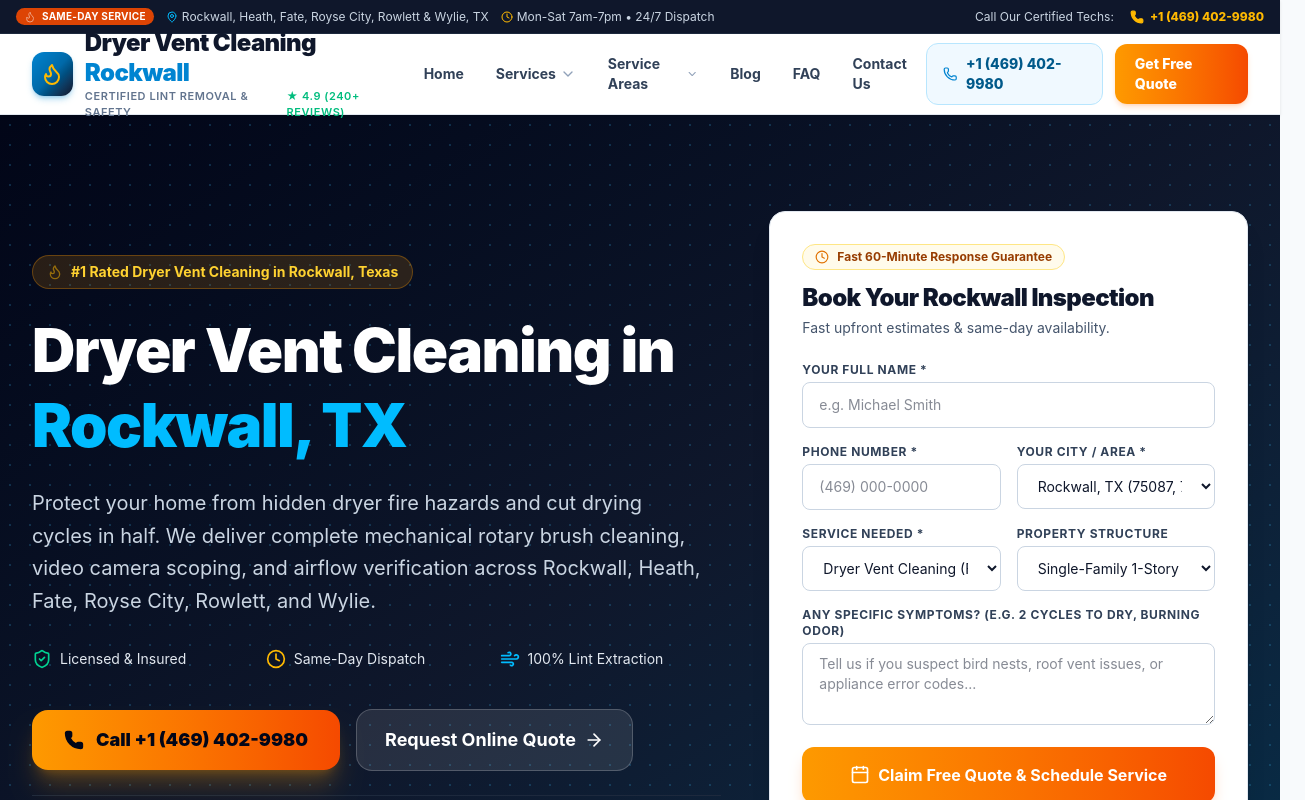
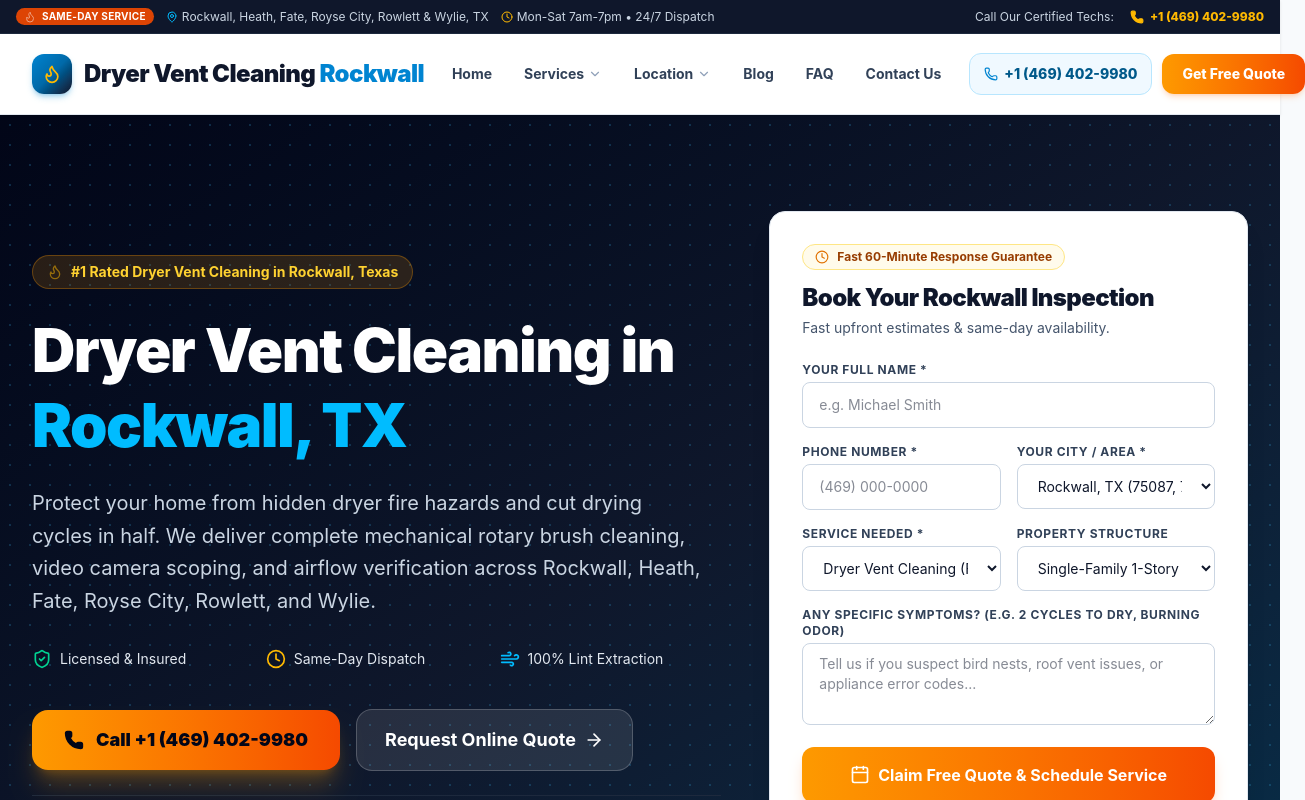
Before and after one commit to frezier-binondo/dryerventcleaningrockwall.site, a Next.js app: page / in a window 1280 px wide. Shown: the top 800 px of the page, 1305 px wide, since content can reach past the window. Built offline with nearby package versions, Linux system fonts and the light colour scheme.

Commit message:
Update navigation: single-line layout, rename Service Areas to Location, remove subtitle under logo

```diff
--- a/components/Header.tsx
+++ b/components/Header.tsx
@@ -2,7 +2,7 @@
 
 import React, { useState } from "react";
 import Link from "next/link";
-import { Phone, ChevronDown, Menu, X, Flame, Shield, MapPin, Clock } from "lucide-react";
+import { Phone, ChevronDown, Menu, X, Flame, MapPin, Clock } from "lucide-react";
 import { COMPANY, SERVICES, LOCATIONS } from "@/lib/data";
 
 export function Header() {
@@ -40,30 +40,24 @@ export function Header() {
         </div>
       </div>
 
-      {/* Main Navigation Bar */}
+      {/* Main Navigation Bar - Guaranteed Single Line Layout */}
       <div className="max-w-7xl mx-auto px-4 sm:px-6 lg:px-8">
-        <div className="flex items-center justify-between h-20">
-          {/* Brand Logo */}
-          <Link href="/" className="flex items-center gap-3 group">
-            <div className="w-11 h-11 rounded-xl bg-gradient-to-br from-sky-600 via-sky-700 to-slate-900 flex items-center justify-center text-white shadow-md shadow-sky-600/30 group-hover:scale-105 transition-transform">
-              <Flame className="w-6 h-6 text-amber-400" />
+        <div className="flex items-center justify-between h-20 gap-4">
+          {/* Brand Logo - Clean Single Line Without Subtitle */}
+          <Link href="/" className="flex items-center gap-3 group shrink-0">
+            <div className="w-10 h-10 rounded-xl bg-gradient-to-br from-sky-600 via-sky-700 to-slate-900 flex items-center justify-center text-white shadow-md shadow-sky-600/30 group-hover:scale-105 transition-transform shrink-0">
+              <Flame className="w-5 h-5 text-amber-400" />
             </div>
-            <div>
-              <div className="text-xl sm:text-2xl font-black text-slate-900 tracking-tight leading-tight group-hover:text-sky-700 transition-colors">
-                Dryer Vent Cleaning <span className="text-sky-600">Rockwall</span>
-              </div>
-              <div className="text-[11px] font-semibold tracking-wider text-slate-500 uppercase flex items-center gap-1">
-                <span>Certified Lint Removal & Safety</span>
-                <span className="text-emerald-500">★ 4.9 (240+ Reviews)</span>
-              </div>
+            <div className="text-lg sm:text-xl lg:text-2xl font-black text-slate-900 tracking-tight leading-none group-hover:text-sky-700 transition-colors whitespace-nowrap">
+              Dryer Vent Cleaning <span className="text-sky-600">Rockwall</span>
             </div>
           </Link>
 
-          {/* Desktop Nav Links */}
-          <nav className="hidden lg:flex items-center gap-1 xl:gap-2">
+          {/* Desktop Nav Links - Single Line */}
+          <nav className="hidden lg:flex items-center gap-1 xl:gap-2 shrink-0">
             <Link
               href="/"
-              className="px-3 py-2 text-sm font-bold text-slate-700 hover:text-sky-600 hover:bg-slate-50 rounded-lg transition-colors"
+              className="px-2.5 xl:px-3 py-2 text-sm font-bold text-slate-700 hover:text-sky-600 hover:bg-slate-50 rounded-lg transition-colors whitespace-nowrap"
             >
               Home
             </Link>
@@ -76,10 +70,10 @@ export function Header() {
             >
               <Link
                 href="/dryer-vent-cleaning-services"
-                className="px-3 py-2 text-sm font-bold text-slate-700 hover:text-sky-600 hover:bg-slate-50 rounded-lg transition-colors flex items-center gap-1"
+                className="px-2.5 xl:px-3 py-2 text-sm font-bold text-slate-700 hover:text-sky-600 hover:bg-slate-50 rounded-lg transition-colors flex items-center gap-1 whitespace-nowrap"
               >
                 <span>Services</span>
-                <ChevronDown className="w-4 h-4 text-slate-400" />
+                <ChevronDown className="w-3.5 h-3.5 text-slate-400" />
               </Link>
 
               {servicesDropdown && (
@@ -109,7 +103,7 @@ export function Header() {
               )}
             </div>
 
-            {/* Locations Dropdown */}
+            {/* Location Dropdown (Renamed from Service Areas) */}
             <div
               className="relative"
               onMouseEnter={() => setLocationsDropdown(true)}
@@ -117,10 +111,10 @@ export function Header() {
             >
               <Link
                 href="/service-areas"
-                className="px-3 py-2 text-sm font-bold text-slate-700 hover:text-sky-600 hover:bg-slate-50 rounded-lg transition-colors flex items-center gap-1"
+                className="px-2.5 xl:px-3 py-2 text-sm font-bold text-slate-700 hover:text-sky-600 hover:bg-slate-50 rounded-lg transition-colors flex items-center gap-1 whitespace-nowrap"
               >
-                <span>Service Areas</span>
-                <ChevronDown className="w-4 h-4 text-slate-400" />
+                <span>Location</span>
+                <ChevronDown className="w-3.5 h-3.5 text-slate-400" />
               </Link>
 
               {locationsDropdown && (
@@ -131,7 +125,7 @@ export function Header() {
                       href="/service-areas"
                       className="text-xs font-bold text-sky-600 hover:underline"
                     >
-                      View All Service Hub →
+                      View All Locations Hub →
                     </Link>
                   </div>
                   {LOCATIONS.map((loc) => (
@@ -150,38 +144,38 @@ export function Header() {
 
             <Link
               href="/blog"
-              className="px-3 py-2 text-sm font-bold text-slate-700 hover:text-sky-600 hover:bg-slate-50 rounded-lg transition-colors"
+              className="px-2.5 xl:px-3 py-2 text-sm font-bold text-slate-700 hover:text-sky-600 hover:bg-slate-50 rounded-lg transition-colors whitespace-nowrap"
             >
               Blog
             </Link>
 
             <Link
               href="/dryer-vent-cleaning-faqs"
-              className="px-3 py-2 text-sm font-bold text-slate-700 hover:text-sky-600 hover:bg-slate-50 rounded-lg transition-colors"
+              className="px-2.5 xl:px-3 py-2 text-sm font-bold text-slate-700 hover:text-sky-600 hover:bg-slate-50 rounded-lg transition-colors whitespace-nowrap"
             >
               FAQ
             </Link>
 
             <Link
               href="/contact"
-              className="px-3 py-2 text-sm font-bold text-slate-700 hover:text-sky-600 hover:bg-slate-50 rounded-lg transition-colors"
+              className="px-2.5 xl:px-3 py-2 text-sm font-bold text-slate-700 hover:text-sky-600 hover:bg-slate-50 rounded-lg transition-colors whitespace-nowrap"
             >
               Contact Us
             </Link>
           </nav>
 
-          {/* Right Action Buttons */}
-          <div className="hidden sm:flex items-center gap-3">
+          {/* Right Action Buttons - Single Line & Compact */}
+          <div className="hidden sm:flex items-center gap-2.5 shrink-0">
             <a
               href={`tel:${COMPANY.phone}`}
-              className="px-4 py-2.5 bg-sky-50 hover:bg-sky-100 text-sky-800 font-extrabold rounded-xl text-sm flex items-center gap-2 border border-sky-200 transition-colors"
+              className="px-3.5 py-2.5 bg-sky-50 hover:bg-sky-100 text-sky-800 font-extrabold rounded-xl text-xs xl:text-sm flex items-center gap-1.5 border border-sky-200 transition-colors whitespace-nowrap"
             >
-              <Phone className="w-4 h-4 text-sky-600" />
+              <Phone className="w-3.5 h-3.5 text-sky-600 shrink-0" />
               <span>{COMPANY.phoneFormatted}</span>
             </a>
             <Link
               href="/contact"
-              className="px-5 py-2.5 bg-gradient-to-r from-amber-500 to-orange-600 hover:from-amber-600 hover:to-orange-700 text-white font-extrabold rounded-xl text-sm shadow-md shadow-orange-500/20 transition-all hover:scale-105"
+              className="px-4 xl:px-5 py-2.5 bg-gradient-to-r from-amber-500 to-orange-600 hover:from-amber-600 hover:to-orange-700 text-white font-extrabold rounded-xl text-xs xl:text-sm shadow-md shadow-orange-500/20 transition-all hover:scale-105 whitespace-nowrap"
             >
               Get Free Quote
             </Link>
@@ -243,7 +237,7 @@ export function Header() {
             </div>
 
             <div className="pt-3 pb-1 px-3">
-              <div className="text-xs font-black uppercase text-slate-400 tracking-wider mb-2">Service Areas</div>
+              <div className="text-xs font-black uppercase text-slate-400 tracking-wider mb-2">Location</div>
               <div className="grid grid-cols-2 gap-1.5 pl-2 border-l-2 border-sky-100">
                 {LOCATIONS.map((loc) => (
                   <Link
```
